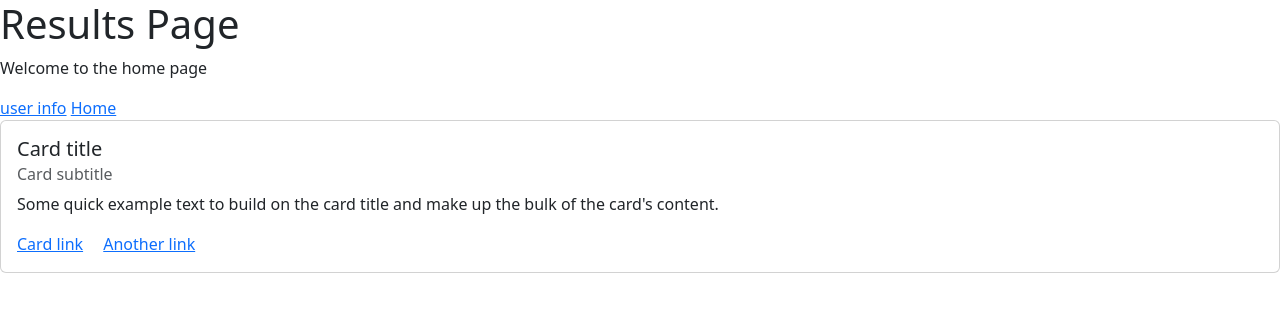
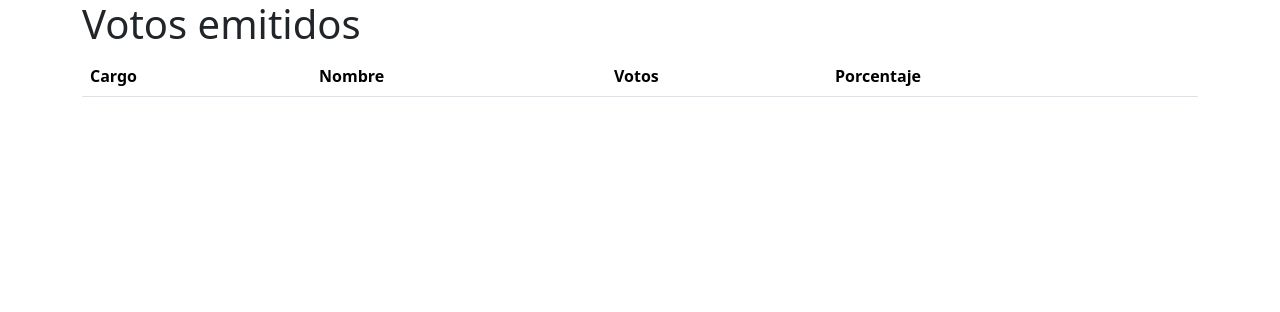
Before and after one commit to var0rjox/election-sistem, a Flask app: page /election_results/ in a window 1280 px wide. Shown: the top 312 px of the page. Run offline with Flask 3, Linux system fonts and the light colour scheme; lists and menus that the app fills with data are empty.

Commit message:
other implementacion for href in pages routes

```diff
--- a/routes/election_results.py
+++ b/routes/election_results.py
@@ -1,9 +1,10 @@
 from flask import Blueprint, render_template
 
-# from models.user import User
+from models.votante import Votante , Cargo , Candidato
 
 election_results = Blueprint('election_results', __name__, url_prefix="/election_results")
 
 @election_results.route('/')
 def index():
+      # Datos de la vista
     return render_template('election_results.html')
--- a/templates/election_results.html
+++ b/templates/election_results.html
@@ -1,19 +1,27 @@
-{% extends "base.html"%} {% block title%}Home Page{% endblock %} {% block
+{% extends "base.html"%} {% block title%}Results Page{% endblock %} {% block
 content %}
-<h1>Results Page</h1>
-<p>Welcome to the home page</p>
-<a href="/user">user info</a>
-<a href="/">Home</a>
-<div class="card" style="width: 18rem position-relative m-4">
-  <div class="card-body start-50">
-    <h5 class="card-title">Card title</h5>
-    <h6 class="card-subtitle mb-2 text-body-secondary">Card subtitle</h6>
-    <p class="card-text">
-      Some quick example text to build on the card title and make up the bulk of
-      the card's content.
-    </p>
-    <a href="#" class="card-link">Card link</a>
-    <a href="#" class="card-link">Another link</a>
-  </div>
+<div class="container">
+  <h1>Votos emitidos</h1>
+  <table class="table table-striped">
+    <thead>
+      <tr>
+        <th>Cargo</th>
+        <th>Nombre</th>
+        <th>Votos</th>
+        <th>Porcentaje</th>
+      </tr>
+    </thead>
+
+    <tbody>
+      {% for cargo in votos %}
+      <tr>
+        <td>{{ cargo}}</td>
+        <td>{{ cargo["nombre"] }}</td>
+        <td>{{ cargo["votos"] }}</td>
+        <td>{{ cargo["porcentaje"] }}%</td>
+      </tr>
+      {% endfor %}
+    </tbody>
+  </table>
 </div>
 {% endblock %}
--- a/templates/index.html
+++ b/templates/index.html
@@ -3,5 +3,5 @@ content %}
 <h1>Home Page</h1>
 <p>Welcome to the home page</p>
 <a href="/user">User info</a>
-<a href="/election_results">Elections-results info</a>
+<a href="{{url_for("election_results.index")}}">Elections-results info</a>
 {% endblock %}
```
Also changed, not shown: models/votante.py (added, +42 -0 lines).
